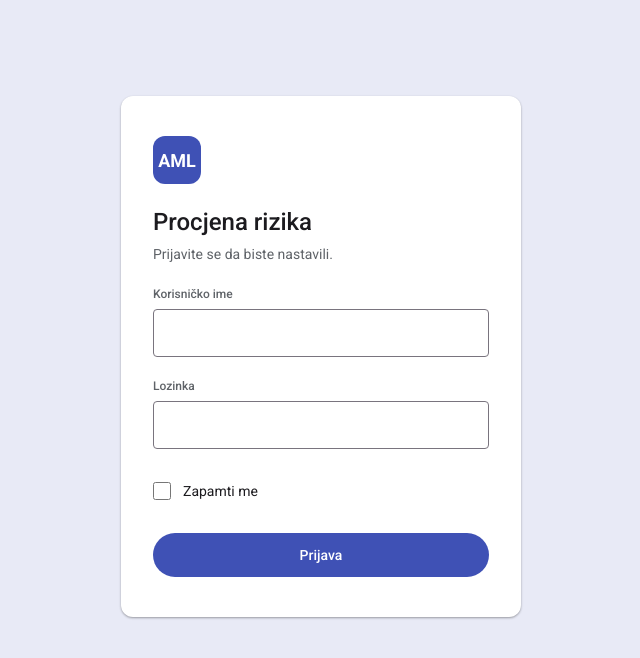
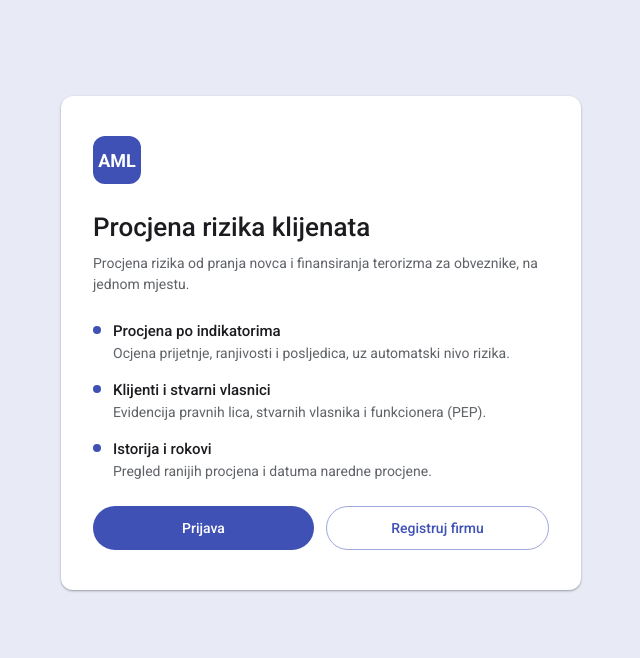
Before and after one commit to nikolabigovic/procjena-rizika, an Angular app in the folder frontend/: page /pocetna in a window 1280 px wide. Before the commit this address led to /prijava. Shown: the top 658 px of the page, without its empty margins (319-959 px from the left). Built offline with nearby package versions, Linux system fonts and the light colour scheme.

Commit message:
dodat landing page sa izborom registracije ili prijave

```diff
--- a/frontend/src/app/app.routes.ts
+++ b/frontend/src/app/app.routes.ts
@@ -9,14 +9,15 @@ import { Izlozenost } from './pages/izlozenost/izlozenost';
 import { Admin } from './pages/admin/admin';
 import {authGuard} from './core/auth/auth-guard';
 import {Registracija} from './pages/registracija/registracija';
+import {Pocetna} from './pages/pocetna/pocetna';
 
 // Rute služe samo da se može kliktati između ekrana dizajna.
 // `data.naslov` je tekst koji se prikazuje u plavoj gornjoj traci.
 export const routes: Routes = [
   { path: 'prijava', component: Prijava },
   {path: 'registracija', component: Registracija},
-  {
-    path: '',
+  {path: 'pocetna', component: Pocetna},
+  {path: '',
     component: Shell,
     canActivate: [authGuard],
     children: [
--- a/frontend/src/app/core/auth/auth-guard.ts
+++ b/frontend/src/app/core/auth/auth-guard.ts
@@ -10,7 +10,7 @@ export const authGuard: CanActivateFn = (route, state) => {
     return true;
   }
 
-  return router.createUrlTree(['/prijava'])
+  return router.createUrlTree(['/pocetna'])
 
 
 };
--- /dev/null
+++ b/frontend/src/app/pages/pocetna/pocetna.css
@@ -0,0 +1,76 @@
+:host {
+  display: block;
+  min-height: 100vh;
+  background: #e8eaf6;
+}
+.wrap {
+  display: flex;
+  justify-content: center;
+  padding: 96px 24px;
+  box-sizing: border-box;
+}
+.kartica {
+  width: 100%;
+  max-width: 520px;
+  background: #fff;
+  border-radius: 12px;
+  box-shadow: 0 1px 3px rgba(0, 0, 0, 0.12), 0 1px 2px rgba(0, 0, 0, 0.24);
+  padding: 40px 32px;
+  box-sizing: border-box;
+  display: flex;
+  flex-direction: column;
+  gap: 24px;
+}
+.naslov {
+  display: flex;
+  flex-direction: column;
+  gap: 6px;
+}
+.naslov h1 {
+  margin: 0;
+  font-size: 26px;
+  font-weight: 500;
+}
+.stavke {
+  list-style: none;
+  margin: 0;
+  padding: 0;
+  display: flex;
+  flex-direction: column;
+  gap: 14px;
+}
+.stavke li {
+  display: flex;
+  gap: 12px;
+  align-items: flex-start;
+}
+.stavke strong {
+  font-size: 15px;
+  font-weight: 500;
+}
+.tacka {
+  flex: none;
+  width: 8px;
+  height: 8px;
+  margin-top: 7px;
+  border-radius: 50%;
+  background: #3f51b5;
+}
+.dugmad {
+  display: flex;
+  gap: 12px;
+}
+.dugmad .btn {
+  flex: 1;
+}
+@media (max-width: 480px) {
+  .wrap {
+    padding: 48px 16px;
+  }
+  .kartica {
+    padding: 32px 20px;
+  }
+  .dugmad {
+    flex-direction: column;
+  }
+}
--- /dev/null
+++ b/frontend/src/app/pages/pocetna/pocetna.html
@@ -0,0 +1,41 @@
+<div class="wrap">
+  <main class="kartica">
+    <div class="logo lg">AML</div>
+
+    <div class="naslov">
+      <h1>Procjena rizika klijenata</h1>
+      <p class="note">
+        Procjena rizika od pranja novca i finansiranja terorizma za obveznike, na jednom mjestu.
+      </p>
+    </div>
+
+    <ul class="stavke">
+      <li>
+        <span class="tacka"></span>
+        <div>
+          <strong>Procjena po indikatorima</strong>
+          <p class="note">Ocjena prijetnje, ranjivosti i posljedica, uz automatski nivo rizika.</p>
+        </div>
+      </li>
+      <li>
+        <span class="tacka"></span>
+        <div>
+          <strong>Klijenti i stvarni vlasnici</strong>
+          <p class="note">Evidencija pravnih lica, stvarnih vlasnika i funkcionera (PEP).</p>
+        </div>
+      </li>
+      <li>
+        <span class="tacka"></span>
+        <div>
+          <strong>Istorija i rokovi</strong>
+          <p class="note">Pregled ranijih procjena i datuma naredne procjene.</p>
+        </div>
+      </li>
+    </ul>
+
+    <div class="dugmad">
+      <a class="btn lg" routerLink="/prijava">Prijava</a>
+      <a class="btn o lg" routerLink="/registracija">Registruj firmu</a>
+    </div>
+  </main>
+</div>
--- /dev/null
+++ b/frontend/src/app/pages/pocetna/pocetna.ts
@@ -0,0 +1,13 @@
+import {Component, inject} from '@angular/core';
+import {Router, RouterLink} from '@angular/router';
+
+@Component({
+  imports: [RouterLink],
+  selector: 'app-pocetna',
+  styleUrl: './pocetna.css',
+  templateUrl: './pocetna.html',
+})
+export class Pocetna {
+  private router= inject(Router);
+
+}
```
